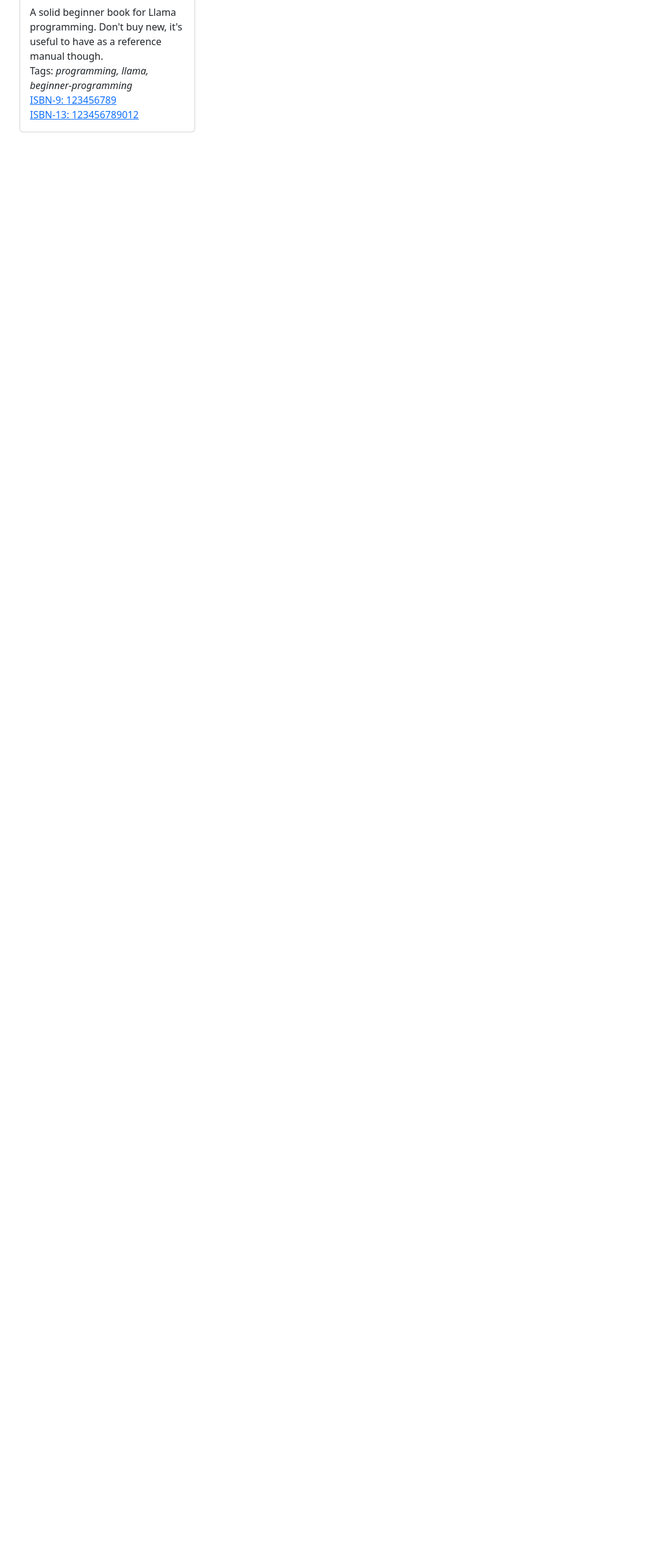
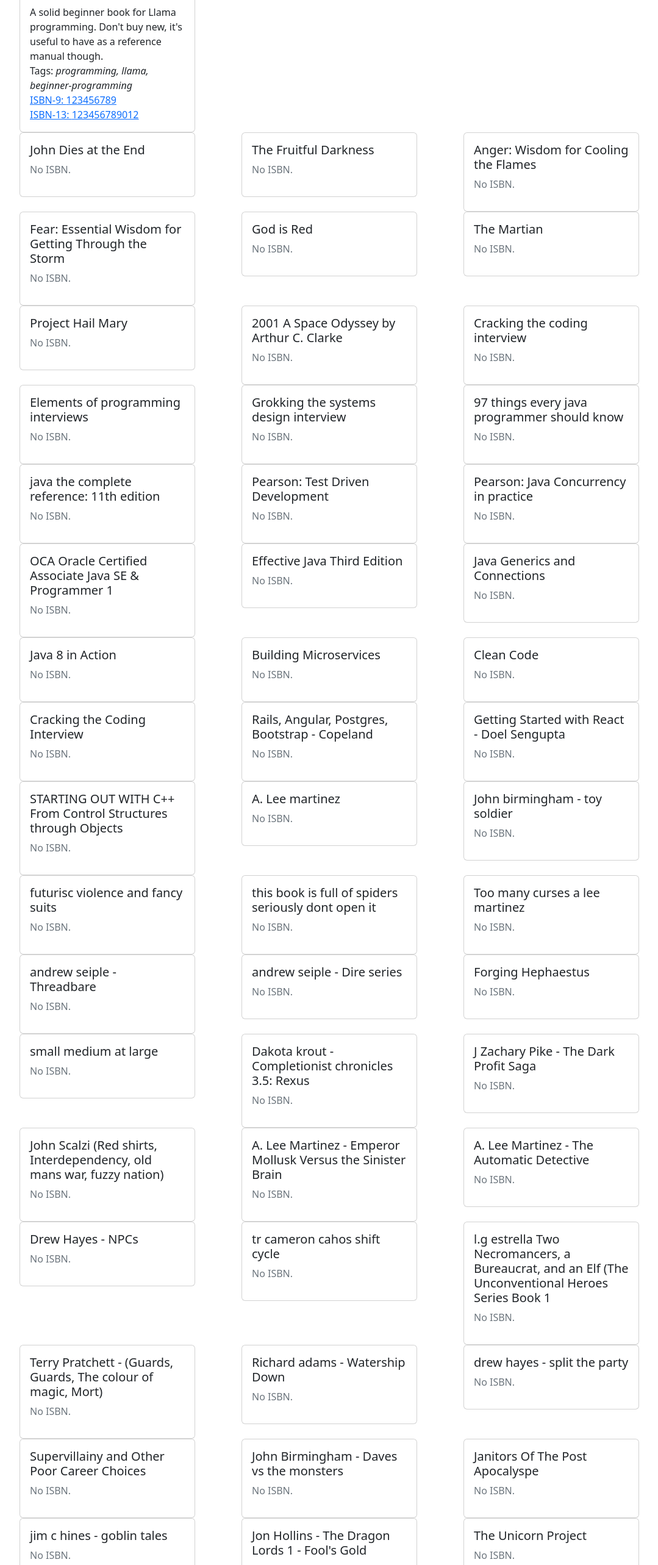
Before and after one commit to meltingscales/henrypost.net, a React (Create React App) app: page /hobbies/books in a window 1280 px wide. Shown: the part 234-2800 px from the top of the page at 61% size, without its empty margins (74-1153 px from the left). Before the commit the page ends 800 px from the top, so only its background shows below. Built offline with nearby package versions, Linux system fonts and the light colour scheme.

Commit message:
migrate lazy book list

```diff
--- a/src/data/sampleBooks.ts
+++ b/src/data/sampleBooks.ts
@@ -1,5 +1,115 @@
 import {TBookReview} from "../model/MBookReview";
 import {TRatingUtil} from '../model/MGenericMediaReview'
+
+
+export let LAZY_BOOKLIST: string[] = `
+
+# from my website
+John Dies at the End
+The Fruitful Darkness
+Anger: Wisdom for Cooling the Flames
+Fear: Essential Wisdom for Getting Through the Storm
+God is Red
+The Martian
+Project Hail Mary
+2001 A Space Odyssey by Arthur C. Clarke
+
+
+# assorted dev/programming
+Cracking the coding interview
+
+Elements of programming interviews
+
+Grokking the systems design interview
+
+97 things every java programmer should know
+
+java the complete reference: 11th edition
+
+Pearson: Test Driven Development
+
+Pearson: Java Concurrency in practice
+
+OCA Oracle Certified Associate Java SE & Programmer 1
+
+Effective Java Third Edition
+
+Java Generics and Connections
+
+Java 8 in Action
+
+Building Microservices
+
+Clean Code
+
+Cracking the Coding Interview
+
+Rails, Angular, Postgres, Bootstrap - Copeland
+
+Getting Started with React - Doel Sengupta
+
+STARTING OUT WITH C++ From Control Structures through Objects
+
+# Scifi/fantasy from my good friend Brian
+
+A. Lee martinez
+John birmingham - toy soldier
+futurisc violence and fancy suits
+this book is full of spiders seriously dont open it
+Too many curses a lee martinez
+andrew seiple - Threadbare
+andrew seiple - Dire series
+Forging Hephaestus
+small medium at large
+Dakota krout - Completionist chronicles 3.5:  Rexus
+J Zachary Pike - The Dark Profit Saga
+John Scalzi (Red shirts, Interdependency, old mans war, fuzzy nation)
+A. Lee Martinez - Emperor Mollusk Versus the Sinister Brain
+A. Lee Martinez - The Automatic Detective
+Drew Hayes - NPCs
+tr cameron cahos shift cycle
+l.g estrella  Two Necromancers, a Bureaucrat, and an Elf (The Unconventional Heroes Series Book 1
+Terry Pratchett - (Guards, Guards, The colour of magic, Mort)
+Richard adams - Watership Down
+drew hayes - split the party
+Supervillainy and Other Poor Career Choices
+John Birmingham - Daves vs the monsters
+Janitors Of The Post Apocalyspe
+jim c hines - goblin tales
+Jon Hollins - The Dragon Lords 1 - Fool's Gold
+
+# Agile “A”
+The Unicorn Project
+
+The Fifth Discipline (Peter Senjay)
+#“Systems Thinking”
+
+Reinventing the Organization
+
+Sprint*
+# Jake Nopp
+
+Innovation
+#5 Disciplines
+#NABC
+#BLUF
+
+Inspired
+# Mary (Doe?)
+
+
+
+### Agile “B”
+The Fearless Organization: Creating Psychological Safety in the Workplace for Learning, Innovation, and Growth
+Enterprise Agility: Being Agile in a Changing World
+Total Leadership: Be a Better Leader, Have a Richer Life
+Who Moved My Cheese?: An A-Mazing Way to Deal with Change in Your Work and in Your Life
+"The Sprint Book" https://www.thesprintbook.com/
+
+
+`.split('\n') //split by newline
+    .filter((it) => it.length > 0) //ignore empty strings
+    .filter((it) => it.trim()[0] != '#') //ignore comments (start with #)
 
 export let SAMPLE_BOOKS: TBookReview[] = [
     {
@@ -22,3 +132,9 @@
         title: "Coding for Iguanas",
     },
 ]
+
+//add LAZY_BOOKLIST to SAMPLE_BOOKS
+
+for (const bookname of LAZY_BOOKLIST) {
+    SAMPLE_BOOKS.push({title: bookname})
+}
```
